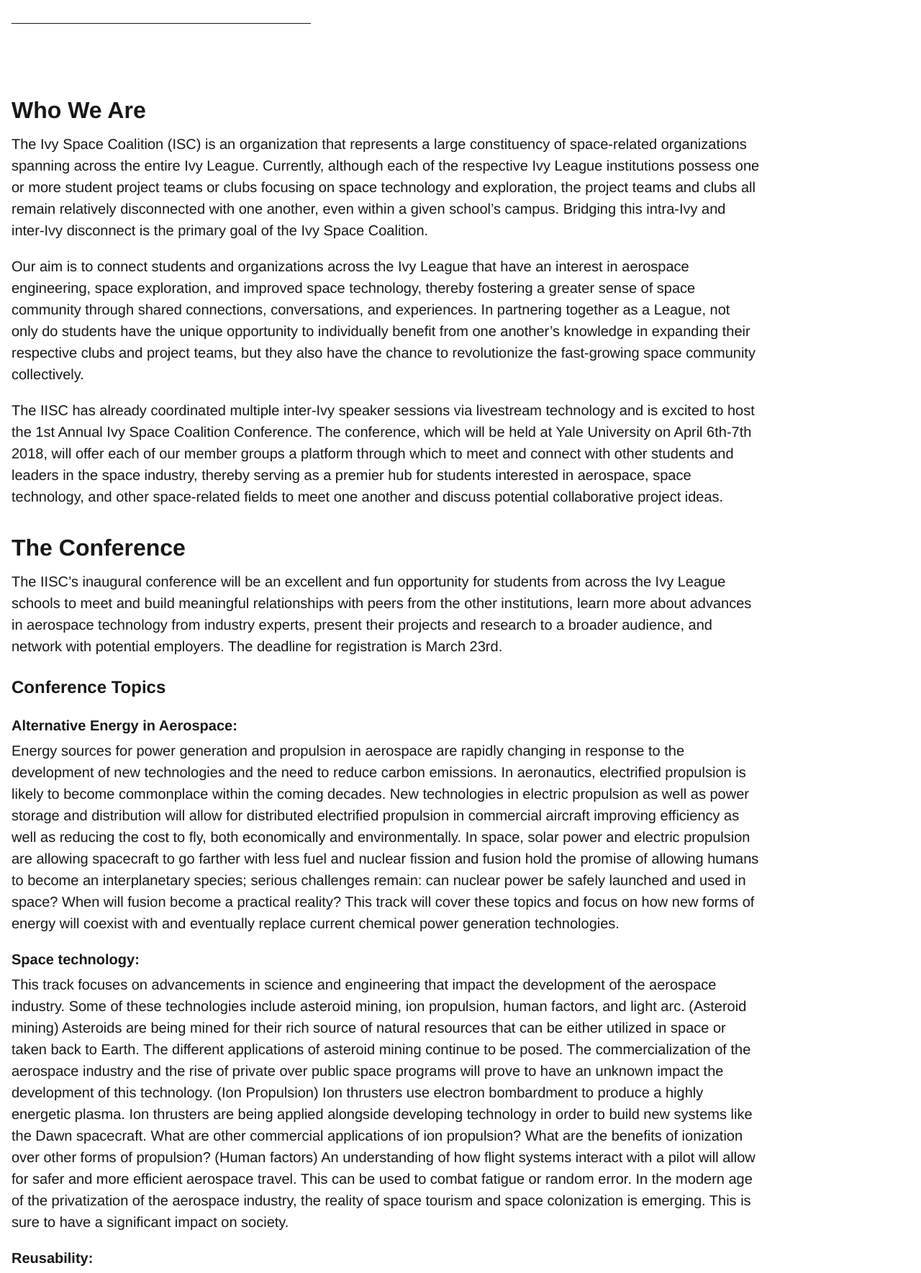
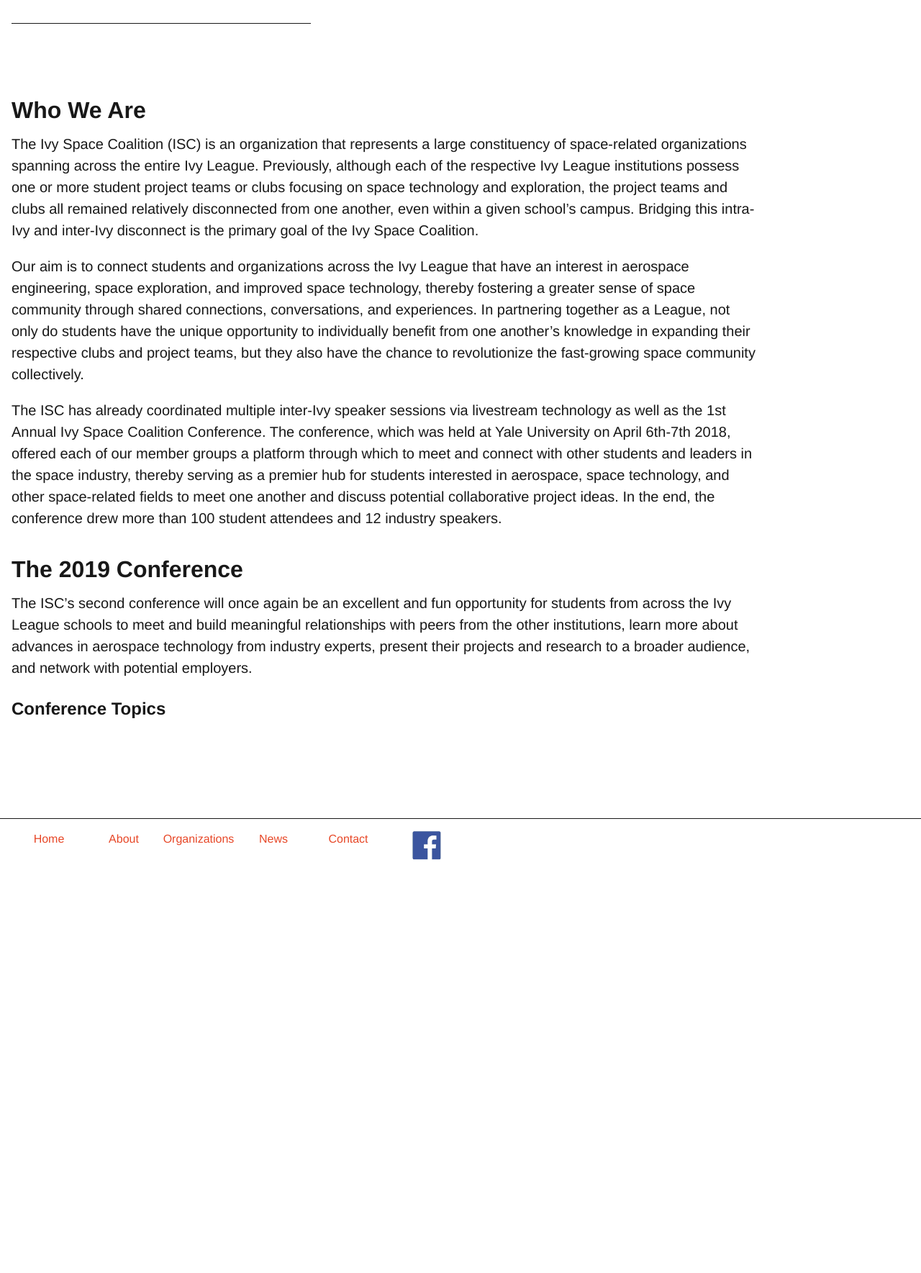
Before and after one commit to Scott8440/Ivy-Space-Coalition-Website, a Django app: page /about/ in a window 1280 px wide. Shown: the part 337-2106 px from the top of the page at 72% size. After the commit the page ends 1532 px from the top, so only its background shows below. Run offline with Django 3.2, Linux system fonts and the light colour scheme.

Commit message:
Update about.html

```diff
--- a/homepage/templates/homepage/about.html
+++ b/homepage/templates/homepage/about.html
@@ -16,29 +16,19 @@
 	</div>
 	<div class="prose mb-4 py-4">
 		<h2 id="who-we-are">Who We Are</h2>
-		<p>The Ivy Space Coalition (ISC) is an organization that represents a large constituency of space-related organizations spanning across the entire Ivy League.  Currently, although each of the respective Ivy League institutions possess one or more student project teams or clubs focusing on space technology and exploration, the project teams and clubs all remain relatively disconnected with one another, even within a given school’s campus.  Bridging this intra-Ivy and inter-Ivy disconnect is the primary goal of the Ivy Space Coalition.</p>
+		<p>The Ivy Space Coalition (ISC) is an organization that represents a large constituency of space-related organizations spanning across the entire Ivy League.  Previously, although each of the respective Ivy League institutions possess one or more student project teams or clubs focusing on space technology and exploration, the project teams and clubs all remained relatively disconnected from one another, even within a given school’s campus.  Bridging this intra-Ivy and inter-Ivy disconnect is the primary goal of the Ivy Space Coalition.</p>
 
 		<p>Our aim is to connect students and organizations across the Ivy League that have an interest in aerospace engineering, space exploration, and improved space technology, thereby fostering a greater sense of space community through shared connections, conversations, and experiences. In partnering together as a League, not only do students have the unique opportunity to individually benefit from one another’s knowledge in expanding their respective clubs and project teams, but they also have the chance to revolutionize the fast-growing space community collectively.</p>
 
-		<p>The IISC has already coordinated multiple inter-Ivy speaker sessions via livestream technology and is excited to host the 1st Annual Ivy Space Coalition Conference.  The conference, which will be held at Yale University on April 6th-7th 2018, will offer each of our member groups a platform through which to meet and connect with other students and leaders in the space industry, thereby serving as a premier hub for students interested in aerospace, space technology, and other space-related fields to meet one another and discuss potential collaborative project ideas.</p>
+		<p>The ISC has already coordinated multiple inter-Ivy speaker sessions via livestream technology as well as the 1st Annual Ivy Space Coalition Conference.  The conference, which was held at Yale University on April 6th-7th 2018, offered each of our member groups a platform through which to meet and connect with other students and leaders in the space industry, thereby serving as a premier hub for students interested in aerospace, space technology, and other space-related fields to meet one another and discuss potential collaborative project ideas. In the end, the conference drew more than 100 student attendees and 12 industry speakers.</p>
 
-		<h2 id="the-conference">The Conference</h2>
+		<h2 id="the-conference">The 2019 Conference</h2>
 
-		<p>The IISC’s inaugural conference will be an excellent and fun opportunity for students from across the Ivy League schools to meet and build meaningful relationships with peers from the other institutions, learn more about advances in aerospace technology from industry experts, present their projects and research to a broader audience, and network with potential employers. The deadline for registration is March 23rd.</p>
+		<p>The ISC’s second conference will once again be an excellent and fun opportunity for students from across the Ivy League schools to meet and build meaningful relationships with peers from the other institutions, learn more about advances in aerospace technology from industry experts, present their projects and research to a broader audience, and network with potential employers.</p>
 
 		<h3 id="conference-topics">Conference Topics</h3>
 
-		<h4 id="alternative-energy-in-aerospace">Alternative Energy in Aerospace:</h4>
-		<p>Energy sources for power generation and propulsion in aerospace are rapidly changing in response to the development of new technologies and the need to reduce carbon emissions. In aeronautics, electrified propulsion is likely to become commonplace within the coming decades. New technologies in  electric propulsion as well as power storage and distribution will allow for distributed electrified propulsion in commercial aircraft improving efficiency as well as reducing the cost to fly, both economically and environmentally. In space, solar power and electric propulsion are allowing spacecraft to go farther with less fuel and nuclear fission and fusion hold the promise of allowing humans to become an interplanetary species; serious challenges remain: can nuclear power be safely launched and used in space? When will fusion become a practical reality? This track will cover these topics and focus on how new forms of energy will coexist with and eventually replace current chemical power generation technologies.</p>
 
-		<h4 id="space-technology">Space technology:</h4>
-		<p>This track focuses on advancements in science and engineering that impact the development of the aerospace industry. Some of these technologies include asteroid mining, ion propulsion, human factors, and light arc. (Asteroid mining) Asteroids are being mined for their rich source of natural resources that can be either utilized in space or taken back to Earth. The different applications of asteroid mining continue to be posed. The commercialization of the aerospace industry and the rise of private over public space programs will prove to have an unknown impact the development of this technology. (Ion Propulsion) Ion thrusters use electron bombardment to produce a highly energetic plasma. Ion thrusters are being applied alongside developing technology in order to build new systems like the Dawn spacecraft. What are other commercial applications of ion propulsion? What are the benefits of ionization over other forms of propulsion? (Human factors) An understanding of how flight systems interact with a pilot will allow for safer and more efficient aerospace travel. This can be used to combat fatigue or random error. In the modern age of the privatization of the aerospace industry, the reality of space tourism and space colonization is emerging. This is sure to have a significant impact on society.</p>
-
-		<h4 id="reusability">Reusability:</h4>
-		<p>Reusability is becoming an increasingly essential component of innovation in space exploration and research. Reusable rockets and air-launch platforms are facilitating inexpensive and frequent access to low Earth Orbit. Three-dimensional printing capabilities have launched development to a new level, creating new opportunities to manufacture products in space. The emerging ability to mine resources in space begs questions regarding the future of in space propulsion, space infrastructure, and commercial business opportunities, as well as their implications on deep space exploration. While reusability makes access to space more readily available, it is also important to consider the limits and challenges posed by accessibility. Will regulatory processes that govern accessibility facilitated by reusability become more rigorous? What sort of consequences might commercial business opportunities have on space development? What are the most pressing technical challenges we face? Among so many others, these questions will become essential to understanding how society can take advantage of utilizing reusability in space.</p>
-
-		<h4 id="exploration">Exploration:</h4>
-		<p>Despite a shift towards commercialization, exploration remains a significant driver in space development; there are many avenues, new and old for exploring the cosmos. Observation from afar using telescopes will continue to be a major method, especially with the launch of the James Webb Space telescope, but what discoveries are on the horizon? Will we discover planets capable of sustaining life? For our nearer astronomical neighbors, robotic explorers, will go where humans can’t, but crewed exploration is on the cusp of a revolution. Multiple countries are pursuing a return to the moon, and it seems unlikely humans will fail to reach Mars by 2050. Perhaps, even permanent settlements will be established on extraterrestrial bodies during our lifetimes. Even extrasolar exploration may be possible in the form of Project Breakthrough Starshot. Is this the century humanity becomes a truly interplanetary species?</p>
 
 	</div>
 </article>
```
